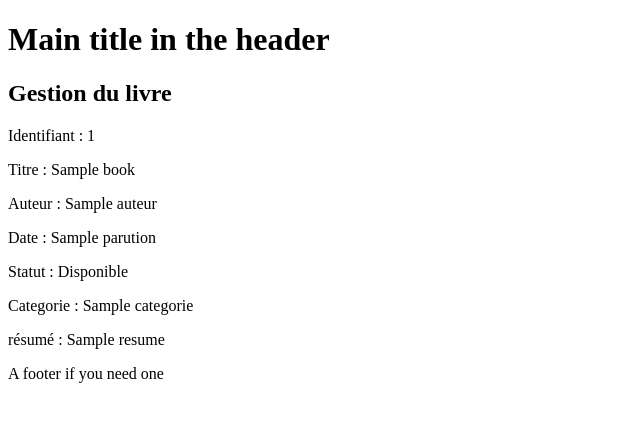
After one commit to thomgo/librairiePHP, a PHP site: template views/livreVue.php in a window 1280 px wide. The commit adds this page. Shown: the top 422 px of the page, without its empty margins (0-640 px from the left). Run offline with PHP 8.4, Linux system fonts and the light colour scheme; the template is opened without the code that fills it: most values are stand-ins (such as "Sample title", 1, 10 or a date in 2020).

Commit message:
made the livre controller vue and modal operationnal to display a single information via get argument

```diff
--- a/views/indexVue.php
+++ b/views/indexVue.php
@@ -29,6 +29,7 @@
       "<span> Date : " . $book->getParution() . "</span>" .
       "<span> Statut : " . $statut . "</span>" .
       "<span> Categorie : " . $book->getCategorie() . "</span>" .
+      "<span><a href=livre.php?livre=". $book->getL_id() ."> Gérer </a></span>" .
       "</p>";
     }
 
--- /dev/null
+++ b/views/livreVue.php
@@ -0,0 +1,33 @@
+<?php
+  include("template/header.php")
+ ?>
+
+<h2>Gestion du livre</h2>
+
+<?php
+
+if($book) {
+  if ($book->getDispo()) {
+    $statut = "Disponible";
+  }
+  else {
+    $statut = "Emprunté";
+  }
+  echo
+  "<p> Identifiant : " . $book->getL_id() . "</p>" .
+  "<p> Titre : " . $book->getTitre() . "</p>" .
+  "<p> Auteur : " . $book->getAuteur() . "</p>" .
+  "<p> Date : " . $book->getParution() . "</p>" .
+  "<p> Statut : " . $statut . "</p>" .
+  "<p> Categorie : " . $book->getCategorie() . "</p>" .
+  "<p> résumé : " . $book->getResume() . "</p>";
+}
+else{
+  echo $message;
+}
+
+?>
+
+<?php
+  include("template/footer.php")
+ ?>
```
Also changed, not shown: controllers/livre.php (added, +20 -0 lines), model/livreManager.php (+9 -0 lines).
